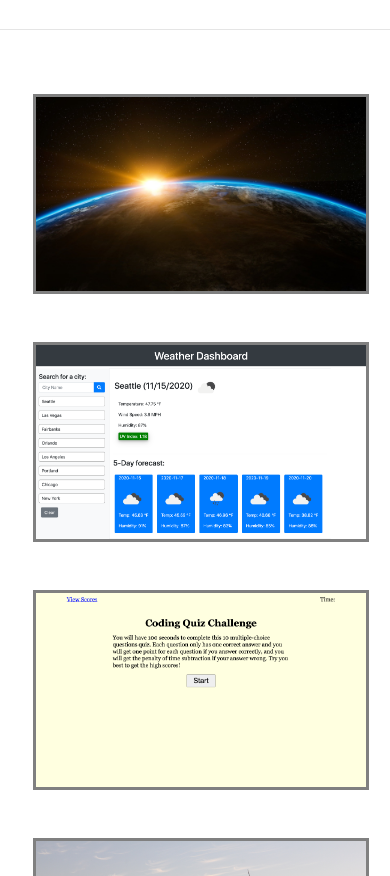
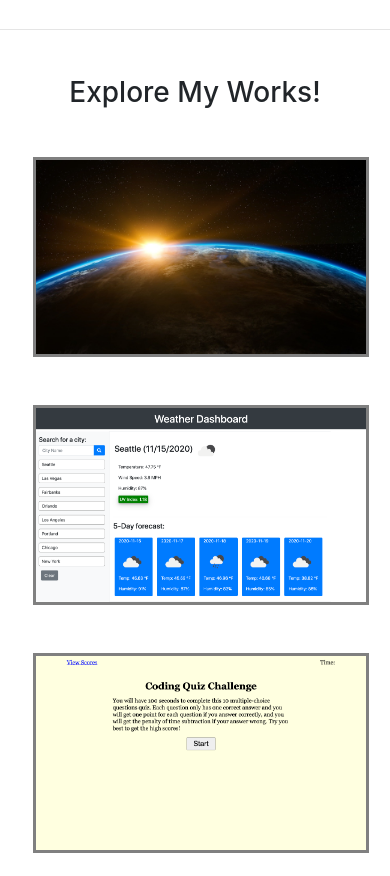
Before and after one commit to ywen26/Personal-Portfolio, a plain HTML site: page index.html in a window 390 px wide. Shown: the part 1013-1889 px from the top of the page. Drawn offline with nearby package versions, Linux system fonts and the light colour scheme.

Commit message:
a little change

```diff
--- a/assets/style.css
+++ b/assets/style.css
@@ -20,6 +20,10 @@ nav {
 }
 
 /* Below are designs for each project link display */
+.work-title {
+    margin: 30px 0 0 -55px;
+}
+
 a:hover {
     text-decoration: none;
 }
@@ -153,6 +157,11 @@ a:hover {
         justify-content: space-around;
     }
 
+    .work-title {
+        margin-left: auto;
+        margin-right: auto;
+    }
+
     .contact-list {
         flex-direction: column;
         align-items: center;
--- a/index.html
+++ b/index.html
@@ -61,7 +61,7 @@
 
     <!-- A section to list my projects and works -->
     <section id ="work" class="row">
-        <!-- <h3 class="justify-content-center">Explore My Works!</h3> -->
+        <h3 class="col-lg-12 text-center work-title">Explore My Works!</h3>
         <a class="work work-1 col-lg-3 ml-5 mt-5" href="https://am-white.github.io/Nasa-Search-Engine/">
             <div>
                 <h5 class="title">NASA Image Search Engine</h5>
```
